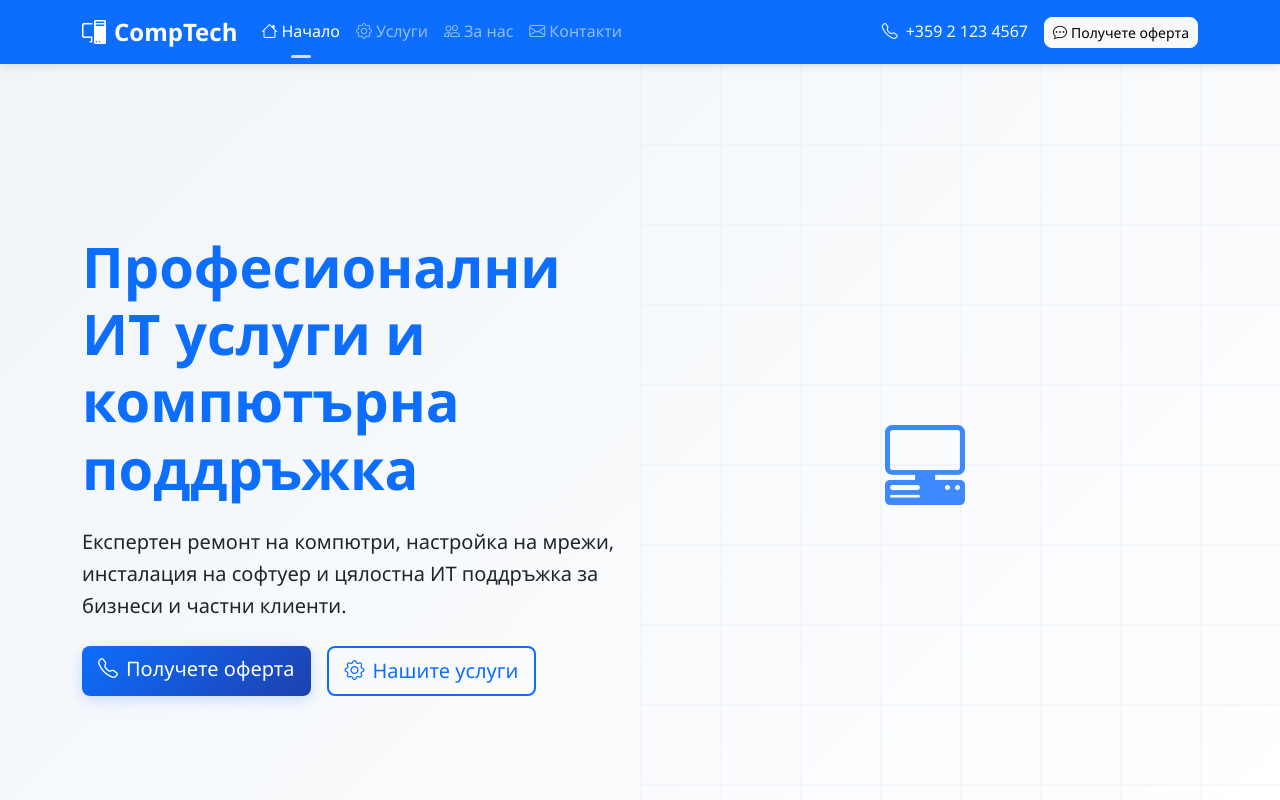
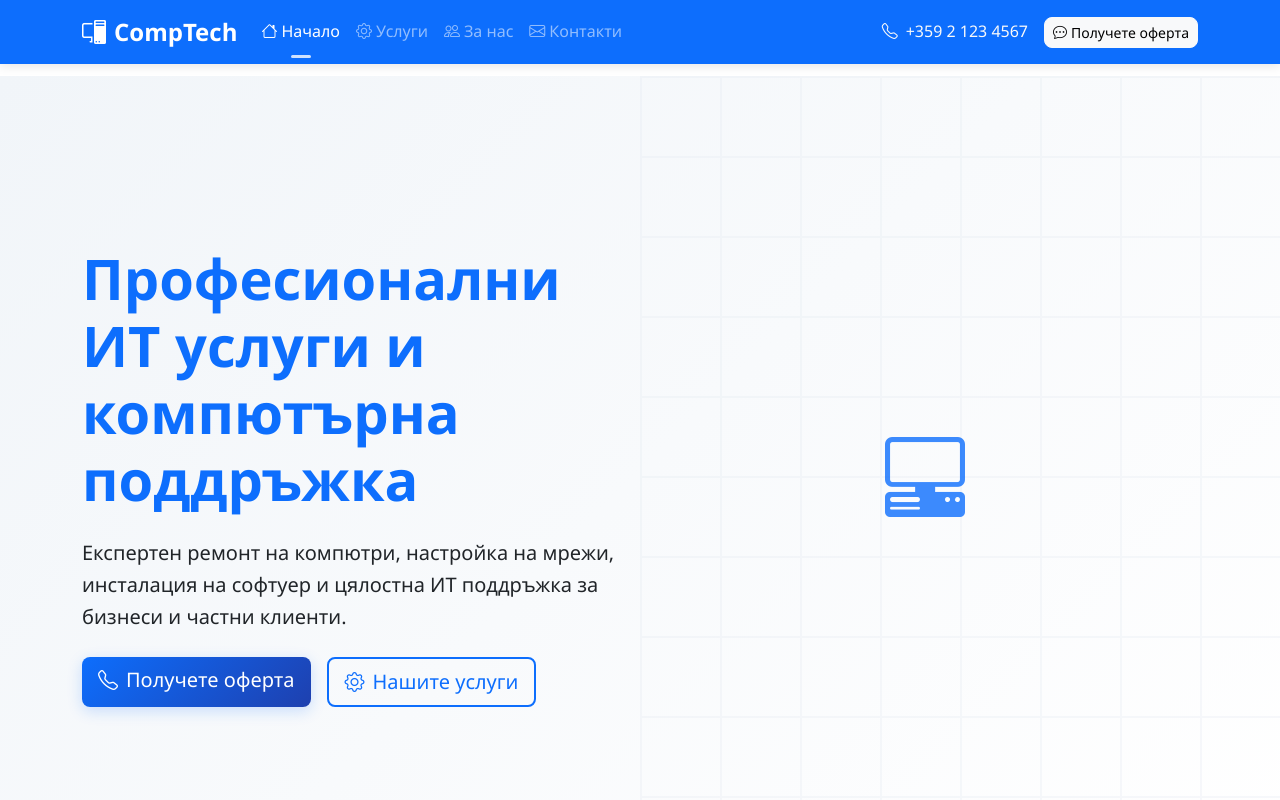
Before and after one commit to dkoravski/Comp-Tech, a website built with Vite: page index.html in a window 1280 px wide. Shown: the top 800 px of the page. Built offline with nearby package versions, Linux system fonts and the light colour scheme.

Commit message:
fix: adjust navbar positioning and add padding to body

```diff
--- a/src/styles/main.css
+++ b/src/styles/main.css
@@ -29,6 +29,7 @@ body {
     font-family: 'Segoe UI', Tahoma, Geneva, Verdana, sans-serif;
     line-height: 1.6;
     color: var(--dark-color);
+    padding-top: 76px;
 }
 
 /* Typography */
@@ -74,6 +75,17 @@ h1, h2, h3, h4, h5, h6 {
 .navbar {
     box-shadow: 0 2px 10px rgba(0, 0, 0, 0.1);
     backdrop-filter: blur(10px);
+    position: fixed !important;
+    top: 0 !important;
+    left: 0 !important;
+    right: 0 !important;
+    z-index: 1050 !important;
+    transition: box-shadow 0.3s ease;
+    width: 100%;
+}
+
+.navbar.scrolled {
+    box-shadow: 0 4px 20px rgba(0, 0, 0, 0.15);
 }
 
 .navbar-brand {
```
